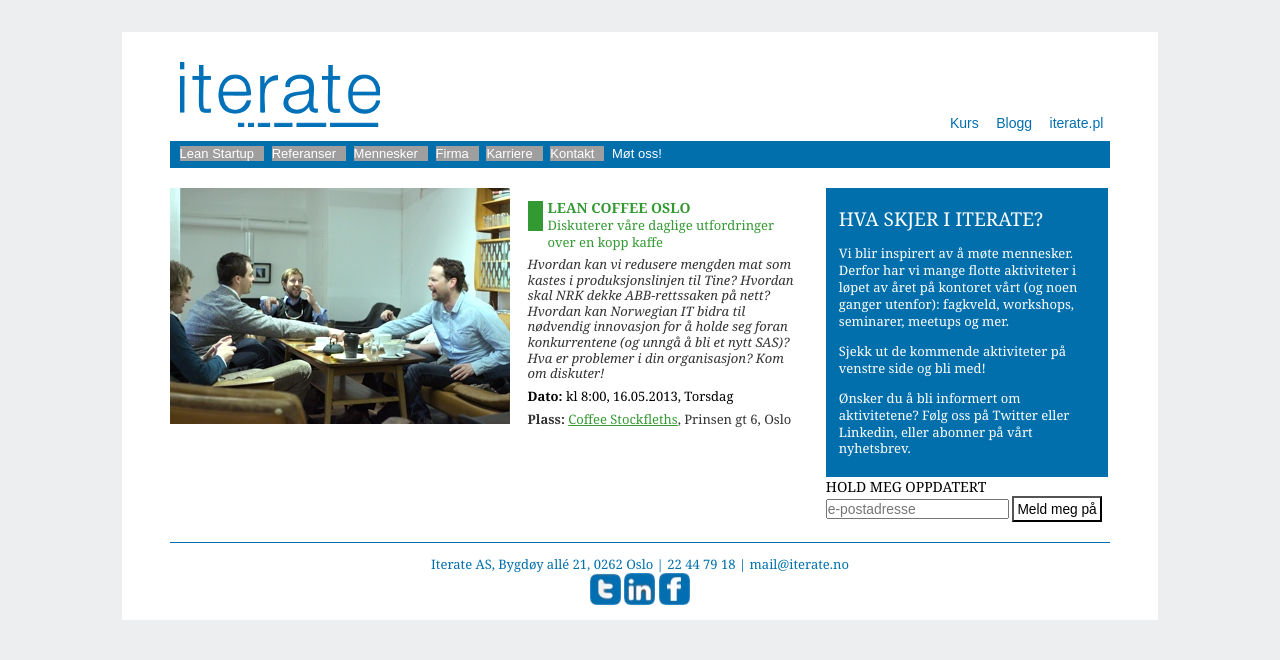
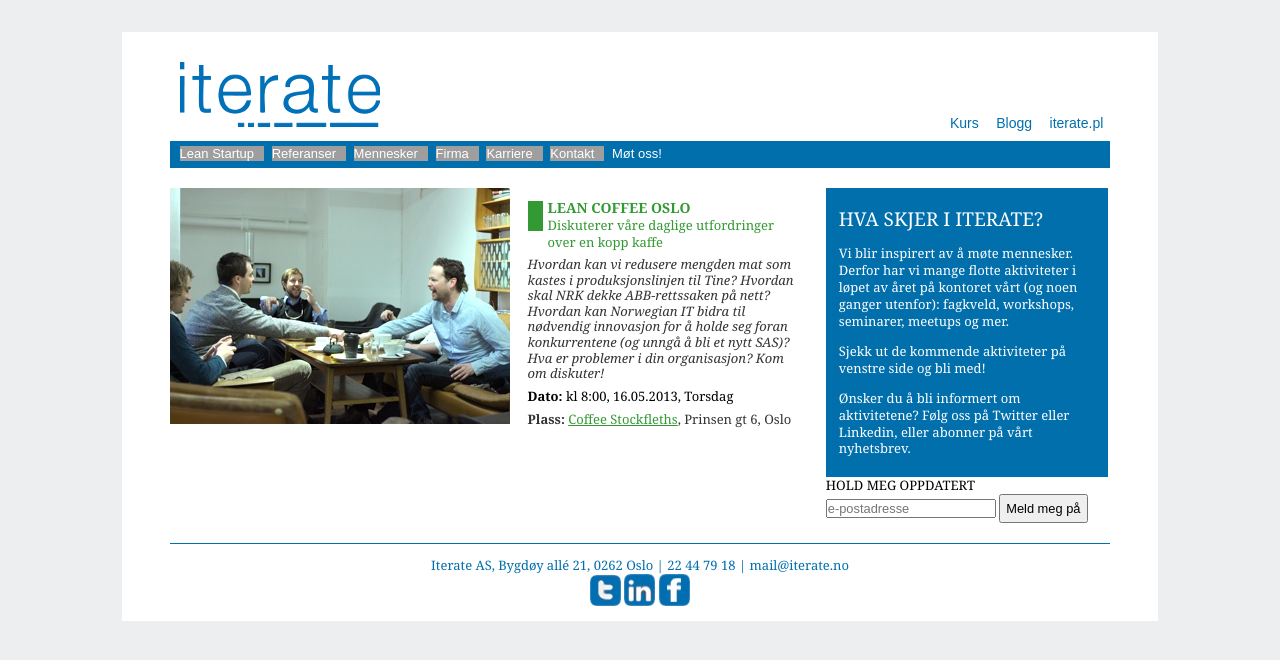
Before and after one commit to therese1g1/iterate.github.com, a Jekyll site: the page built from moetoss/index.html, in a window 1280 px wide, cut to the strip 0-660 px from the top of the page. Built offline with Jekyll 4.4.1, drawn with Linux system fonts in a browser that asks for light colours; comment, search, counter and statistics services are not loaded; grey boxes are pictures that could not be loaded.

Commit message:
Tweaks to mailchimp form style.
* Remove input nested inside submit button
* Remove duplicated link to mailchip css
* Remove embedded mailchimp style (only changes font, we don't need it)
* Set padding to 5 px for button, looks a bit better.

```diff
--- a/moetoss/index.html
+++ b/moetoss/index.html
@@ -56,10 +56,6 @@ title: Iterate
             </div>
             <!-- Begin MailChimp Signup Form -->
             <link href="http://cdn-images.mailchimp.com/embedcode/slim-081711.css" rel="stylesheet" type="text/css">
-            <link href="http://cdn-images.mailchimp.com/embedcode/slim-081711.css" rel="stylesheet" type="text/css">
-            <style type="text/css">
-                #mc_embed_signup{background:#fff; clear:left; font:14px Georgia,Arial,sans-serif; }
-            </style>
             <div id="mc_embed_signup">
                 <form action="http://iterate.us1.list-manage.com/subscribe/post?u=7f8b49c57e6b6a6607e6c7749&amp;id=3de413406a"
                       method="post" id="mc-embedded-subscribe-form" name="mc-embedded-subscribe-form" class="validate"
@@ -67,7 +63,7 @@ title: Iterate
                     <label for="mce-EMAIL">HOLD MEG OPPDATERT</label>
                     <input type="email" value="" name="EMAIL" class="email" id="mce-EMAIL" placeholder="e-postadresse"
                            required>
-                    <button style="background:none; padding:3px"><input style="border:none; background:none" type="submit" value="Meld meg på" name="subscribe" id="mc-embedded-subscribe"></button>
+                    <button style="padding:5px" type="submit" name="subscribe" id="mc-embedded-subscribe">Meld meg på</button>
                 </form>
             </div>
             <!--End mc_embed_signup-->
```
